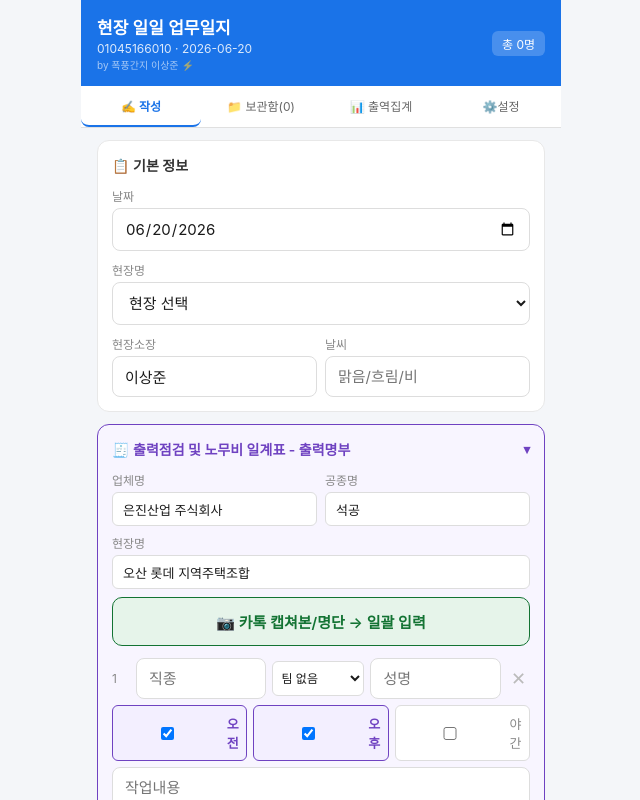
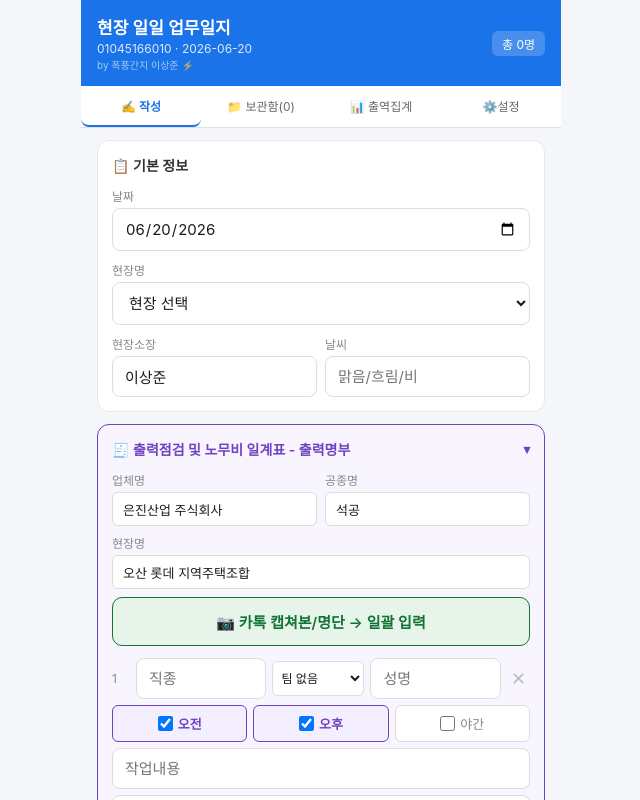
Before and after one commit to lsj30704-glitch/site-diary, a React (Vite) app: page / in a window 1280 px wide. Shown: the top 800 px of the page, without its empty margins (319-959 px from the left). Built offline with nearby package versions, Linux system fonts and the light colour scheme.

Commit message:
Fix attendance checkbox label wrapping

```diff
--- a/src/App.jsx
+++ b/src/App.jsx
@@ -864,9 +864,9 @@ export default function App() {
                     <div style={{ display:"flex", gap:6, marginBottom:6 }}>
                       {[["am","오전"],["pm","오후"],["night","야간"]].map(([f,lb]) => (
                         <label key={f} style={{ flex:1, display:"flex", alignItems:"center", justifyContent:"center", gap:5, padding:"8px 0", fontSize:13,
-                          border:`1px solid ${isOn(r[f]) ? "#6f42c1" : "#ddd"}`, borderRadius:6, cursor:"pointer",
+                          border:`1px solid ${isOn(r[f]) ? "#6f42c1" : "#ddd"}`, borderRadius:6, cursor:"pointer", whiteSpace:"nowrap", minWidth:0,
                           background: isOn(r[f]) ? "#f3efff" : "#fff", color: isOn(r[f]) ? "#6f42c1" : "#888", fontWeight: isOn(r[f]) ? 600 : 400 }}>
-                          <input type="checkbox" checked={isOn(r[f])} onChange={e => updateRosterRow(r.id, f, e.target.checked ? "1" : "")} style={{ margin:0 }} />
+                          <input type="checkbox" checked={isOn(r[f])} onChange={e => updateRosterRow(r.id, f, e.target.checked ? "1" : "")} style={{ margin:0, width:15, height:15, flexShrink:0 }} />
                           {lb}
                         </label>
                       ))}
@@ -1252,9 +1252,9 @@ export default function App() {
                       <div style={{ display:"flex", gap:6, marginBottom:12 }}>
                         {[["am","오전"],["pm","오후"],["night","야간"]].map(([f,lb]) => (
                           <label key={f} style={{ flex:1, display:"flex", alignItems:"center", justifyContent:"center", gap:5, padding:"8px 0", fontSize:13,
-                            border:`1px solid ${g[f] ? "#6f42c1" : "#ddd"}`, borderRadius:6, cursor:"pointer",
+                            border:`1px solid ${g[f] ? "#6f42c1" : "#ddd"}`, borderRadius:6, cursor:"pointer", whiteSpace:"nowrap", minWidth:0,
                             background: g[f] ? "#f3efff" : "#fff", color: g[f] ? "#6f42c1" : "#888", fontWeight: g[f] ? 600 : 400 }}>
-                            <input type="checkbox" checked={!!g[f]} onChange={e => updGroup(g.id, f, e.target.checked)} style={{ margin:0 }} />
+                            <input type="checkbox" checked={!!g[f]} onChange={e => updGroup(g.id, f, e.target.checked)} style={{ margin:0, width:15, height:15, flexShrink:0 }} />
                             {lb}
                           </label>
                         ))}
```
